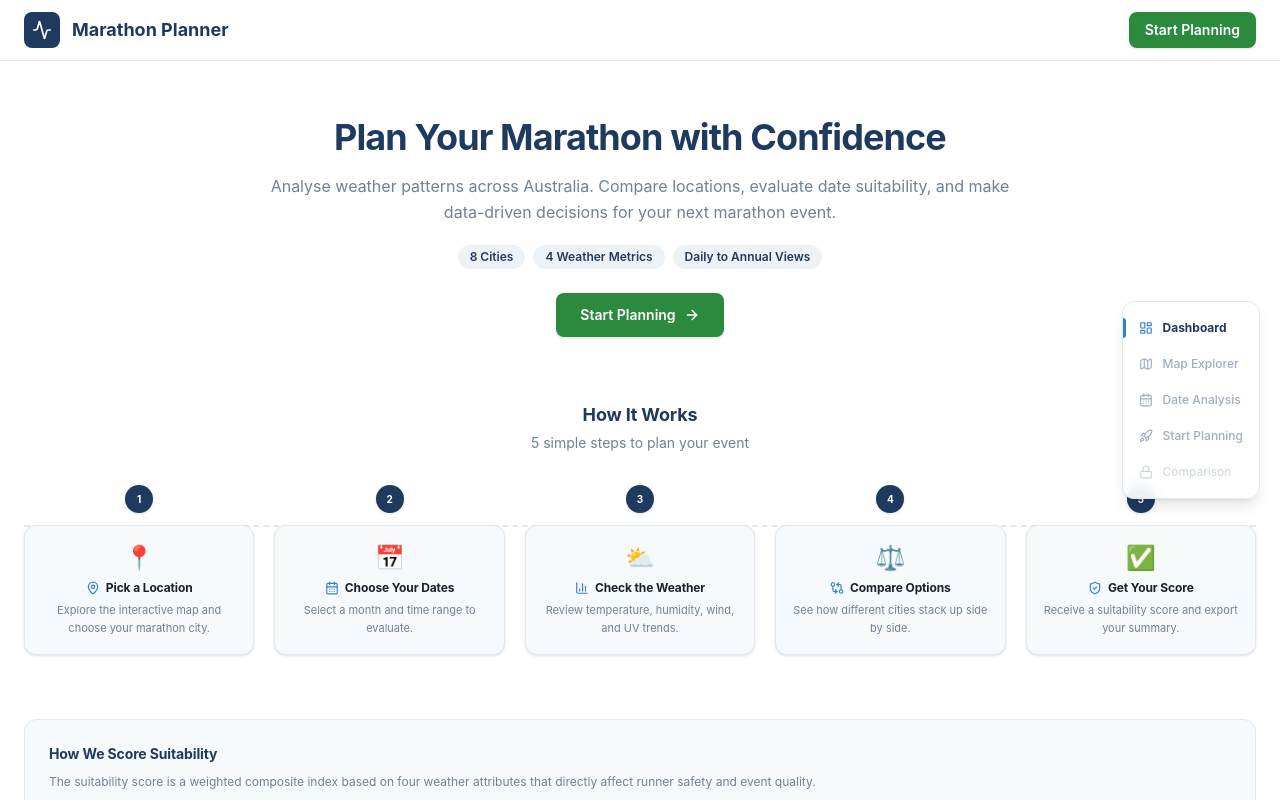
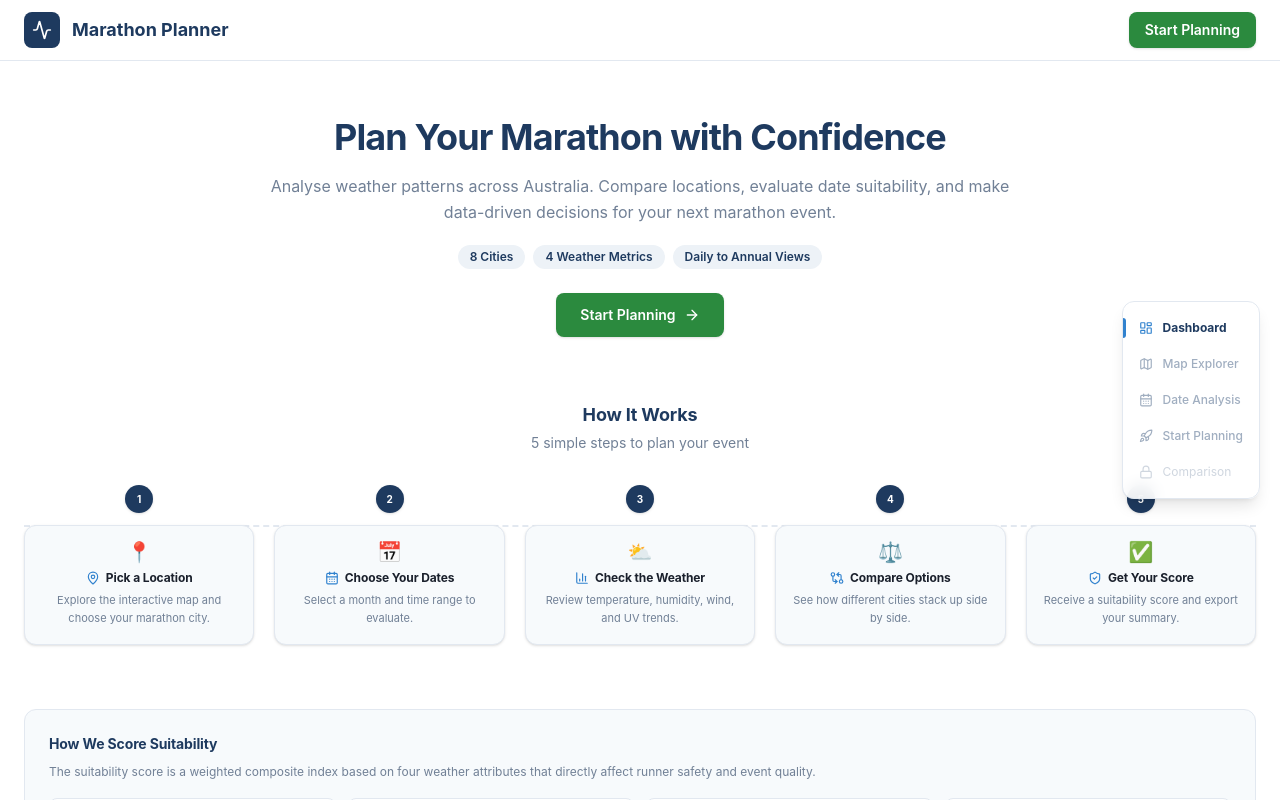
Before and after one commit to khanhl123/DS-07, a React (Vite) app in the folder dashboard/: page / in a window 1280 px wide. Shown: the top 800 px of the page. Built offline with nearby package versions, Linux system fonts and the light colour scheme; the HTML template or start-up script is replaced by a standard one.

Commit message:
Sam - changed the card sizes in the "How it works" section

```diff
--- a/dashboard/src/components/layout/DashboardIntro.jsx
+++ b/dashboard/src/components/layout/DashboardIntro.jsx
@@ -51,16 +51,16 @@
 
           <div className="relative mt-8">
             <div className="pointer-events-none absolute left-0 right-0 top-10 hidden h-px border-t-2 border-dashed border-[var(--border)] lg:block" aria-hidden="true" />
-            <div className="grid gap-5 sm:grid-cols-2 lg:grid-cols-5">
+            <div className="grid auto-rows-fr gap-5 sm:grid-cols-2 lg:grid-cols-5">
               {steps.map((step, i) => {
                 const Icon = step.icon;
                 return (
-                  <div key={i} className="relative flex flex-col items-center text-center">
-                    <div className="relative z-10 flex h-7 w-7 items-center justify-center rounded-full bg-[var(--primary)] text-[10px] font-bold text-white shadow">{i + 1}</div>
-                    <div className="mt-3 w-full rounded-xl border border-[var(--border)] bg-[var(--bg)] p-4 shadow-sm transition hover:shadow-md">
-                      <div className="text-2xl">{step.emoji}</div>
-                      <div className="mt-1.5 flex items-center justify-center gap-1.5">
-                        <Icon className="h-3.5 w-3.5 text-[var(--accent-blue)]" aria-hidden="true" />
+                  <div key={i} className="relative flex h-full min-h-0 flex-col items-center text-center">
+                    <div className="relative z-10 flex h-7 w-7 shrink-0 items-center justify-center rounded-full bg-[var(--primary)] text-[10px] font-bold text-white shadow">{i + 1}</div>
+                    <div className="mt-3 flex h-full min-h-[7.5rem] w-full flex-1 flex-col rounded-xl border border-[var(--border)] bg-[var(--bg)] p-3 shadow-sm transition hover:shadow-md">
+                      <div className="text-xl">{step.emoji}</div>
+                      <div className="mt-1 flex items-center justify-center gap-1.5">
+                        <Icon className="h-3.5 w-3.5 shrink-0 text-[var(--accent-blue)]" aria-hidden="true" />
                         <h3 className="text-xs font-bold text-[var(--text)]">{step.label}</h3>
                       </div>
                       <p className="mt-1.5 text-[11px] leading-relaxed text-[var(--text-secondary)]">{step.desc}</p>
```
Also changed, not shown: 1 other file (tests, documents, lock files or other folders).
